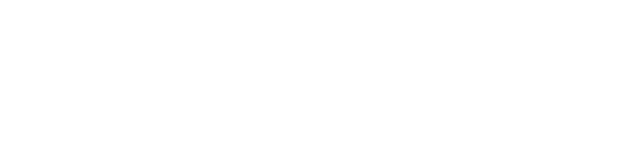
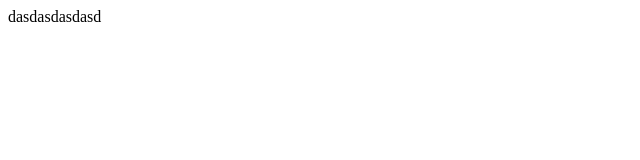
Before and after one commit to RmzGerardo/git-curso, a plain HTML site: page index.html in a window 1280 px wide. Shown: the whole page, without its empty margins (0-640 px from the left). Drawn offline with Linux system fonts and the light colour scheme.

Commit message:
subida de html

```diff
--- a/index.html
+++ b/index.html
@@ -8,7 +8,7 @@
 </head>
 
 <body>
-
+    dasdasdasdasd
 </body>
 
 </html>
```
